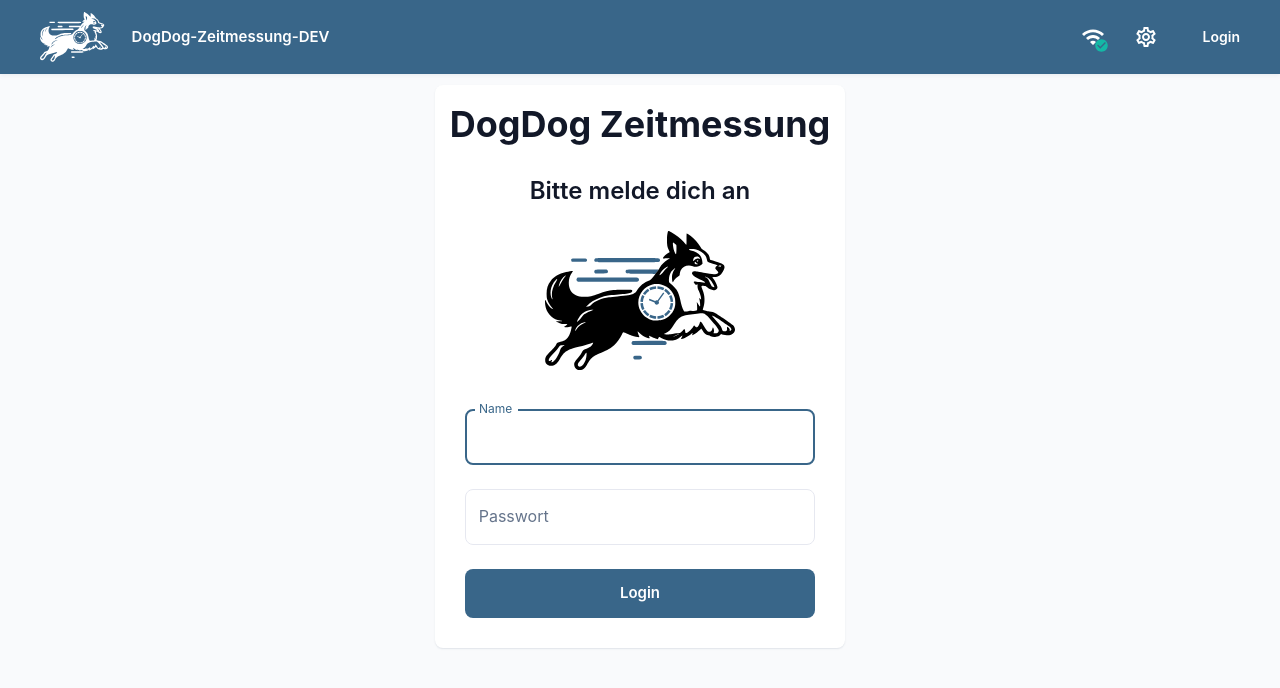
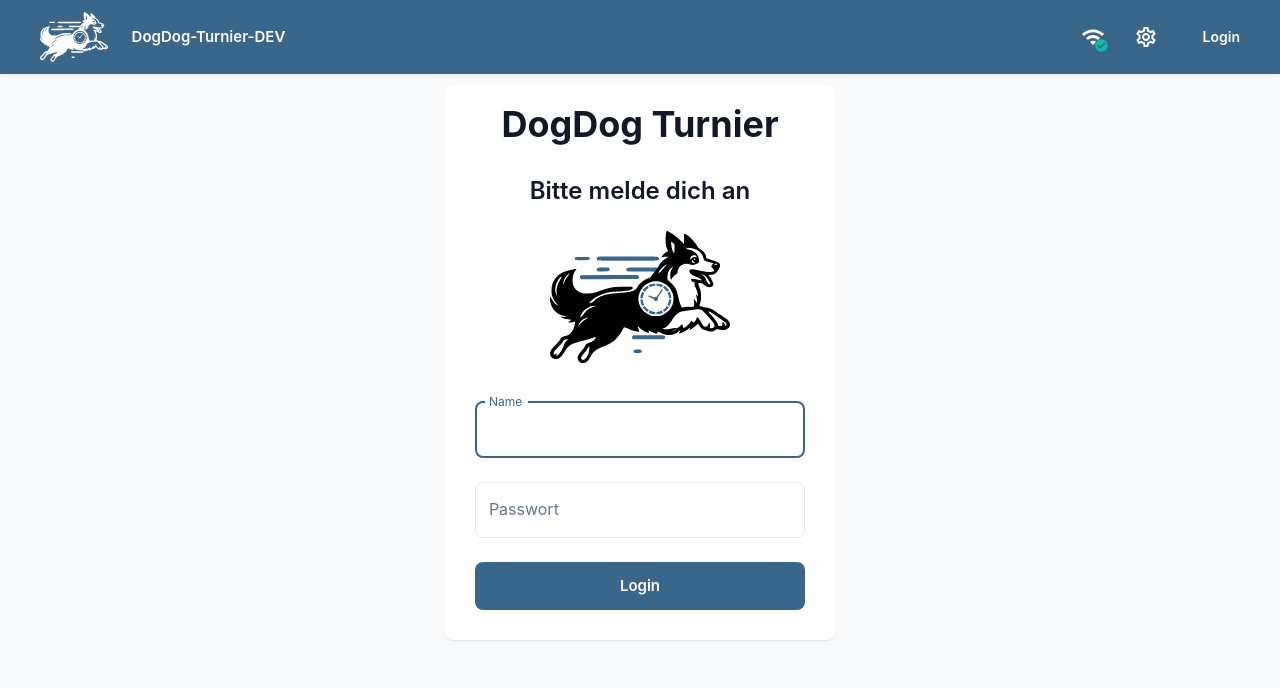
Before and after one commit to TheMrPhantom/ZeitmessanlageV2, a React (Create React App) app in the folder turnier/frontend/: page /login in a window 1280 px wide. Shown: the top 688 px of the page. Built offline with nearby package versions, Linux system fonts and the light colour scheme; what node-forge would draw is missing.

Commit message:
changed name

```diff
--- a/turnier/frontend/public/environment/env.js
+++ b/turnier/frontend/public/environment/env.js
@@ -1,4 +1,4 @@
-const drinklistName = "DogDog-Zeitmessung-DEV";
+const drinklistName = "DogDog-Turnier-DEV";
 
 window.globalTS = {
     "DOMAIN": "http://127.0.0.1:5000/api/",
--- a/turnier/frontend/src/Components/Common/Login/Login.tsx
+++ b/turnier/frontend/src/Components/Common/Login/Login.tsx
@@ -140,7 +140,7 @@ const Login = (props: Props) => {
         <Stack direction="column" alignItems="center">
             <Paper className={style.paper}>
                 <Stack direction="column" gap={3} alignItems="center">
-                    <Typography variant="h3">DogDog Zeitmessung</Typography>
+                    <Typography variant="h3">DogDog Turnier</Typography>
                     <Typography variant="h5">Bitte melde dich an</Typography>
                     <img
                         src={`/Logo.svg`}
--- a/turnier/frontend/src/Components/Organization/Printing/PageHeader.tsx
+++ b/turnier/frontend/src/Components/Organization/Printing/PageHeader.tsx
@@ -42,7 +42,7 @@ const PageHeader = (props: Props) => {
                     alt="Logo"
                 />
                 <Typography align="center" className={style.text}>
-                    DogDog Zeitmessung
+                    DogDog Turnier
                 </Typography>
             </Stack >
             <Stack direction="column" alignItems="center" gap={1}>
```
